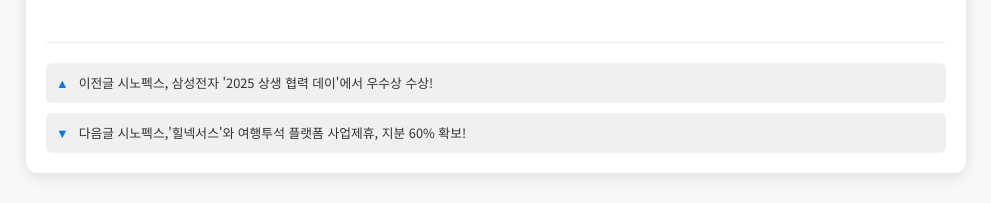
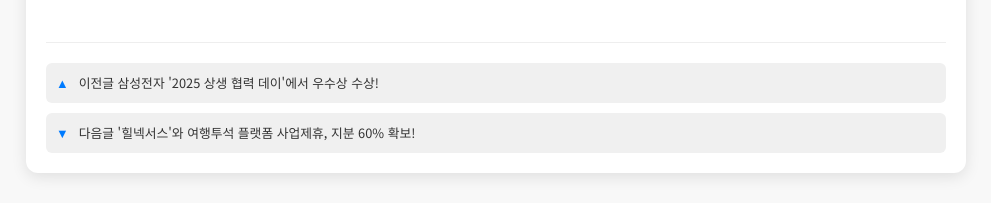
Before and after one commit to goodlight1234/news12, a plain HTML site: page index.html in a window 1280 px wide. Shown: the part 1933-2136 px from the top of the page, without its empty margins (144-1135 px from the left). Drawn offline with Linux system fonts and the light colour scheme.

Commit message:
Update index.html

```diff
--- a/index.html
+++ b/index.html
@@ -215,8 +215,8 @@
     </div>
 
   <div class="post-navigation">
-        <a href="https://goodlight1234.github.io/news11/" class="post-link prev"><span class="arrow">▲</span> 이전글 시노펙스, 삼성전자 '2025 상생 협력 데이'에서 우수상 수상! </a>
-        <a href="https://goodlight1234.github.io/news13/" class="post-link prev"><span class="arrow">▼</span> 다음글 시노펙스,'힐넥서스'와 여행투석 플랫폼 사업제휴, 지분 60% 확보!</a>
+        <a href="https://goodlight1234.github.io/news11/" class="post-link prev"><span class="arrow">▲</span> 이전글 삼성전자 '2025 상생 협력 데이'에서 우수상 수상! </a>
+        <a href="https://goodlight1234.github.io/news13/" class="post-link prev"><span class="arrow">▼</span> 다음글 '힐넥서스'와 여행투석 플랫폼 사업제휴, 지분 60% 확보!</a>
     </div></div>
 </body>
 </html>
```
